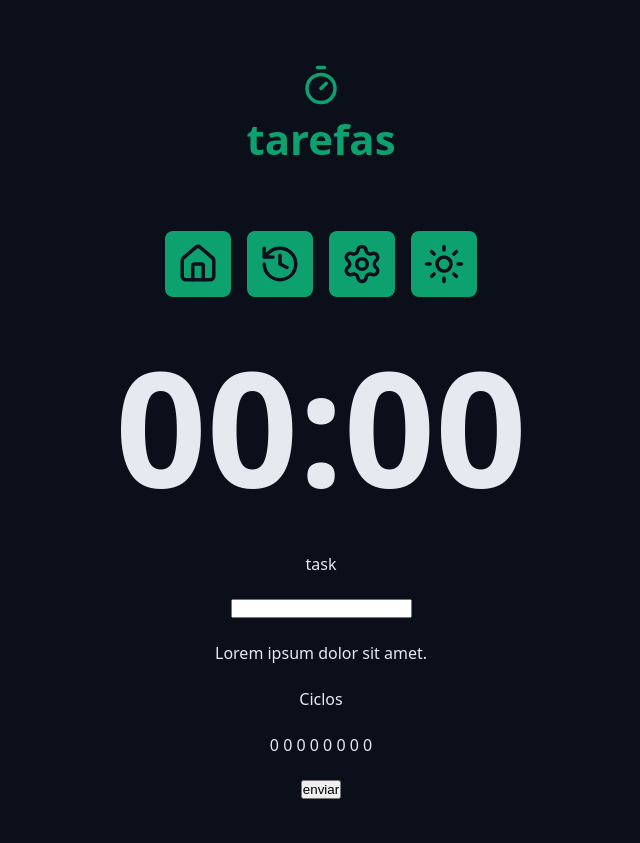
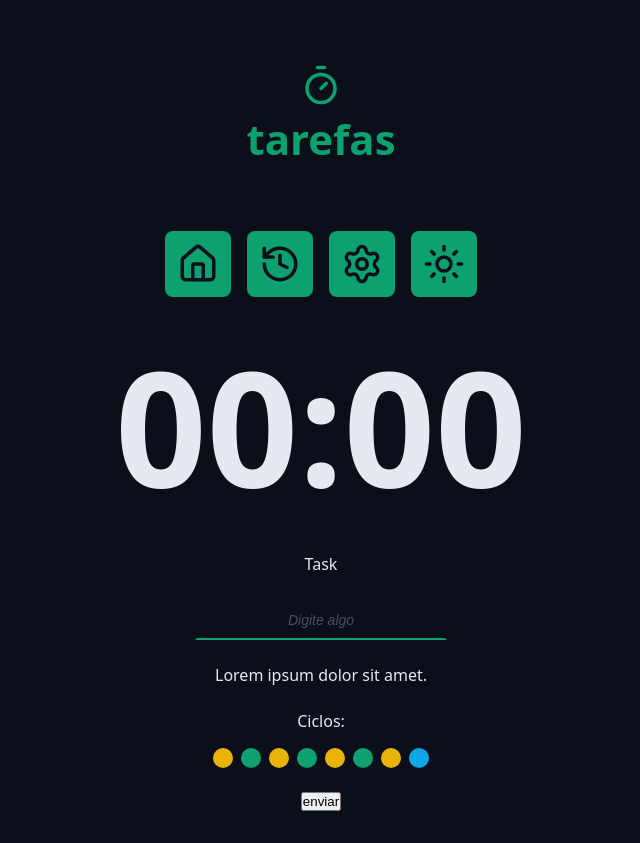
Before and after one commit to NetoResende/pomodoro-time, a React (Vite) app: page / in a window 1280 px wide. Shown: the whole page, without its empty margins (319-959 px from the left). Built offline with nearby package versions, Linux system fonts and the light colour scheme.

Commit message:
Adicionando estilos de css para input ativo, em foco e desativado, E criando componente Cycles com indicadores de ciclos do  pomodoro em cores

```diff
--- a/src/App.tsx
+++ b/src/App.tsx
@@ -5,6 +5,7 @@ import { CountDown } from "./component/countDown/index.tsx";
 import { DefaultInput } from "./component/defaultInput/index.tsx";
 import "./styles/theme.css";
 import "./styles/global.css";
+import { Cycles } from "./component/cycles/index.tsx";
 
 export interface AppProps {
   children: React.ReactNode;
@@ -25,14 +26,18 @@ export function App() {
       <Container>
         <form  className="form">
           <div className="formrow">
-            <DefaultInput type="text" id="MeuInput"/>
+            <DefaultInput
+              type="text"
+              id="MeuInput"
+              labelText= "Task"
+              placeholder='Digite algo'
+            />
           </div>
           <div className="formrow">
             <p>Lorem ipsum dolor sit amet.</p>
           </div>
           <div className="formrow">
-            <p>Ciclos</p>
-            <p>0 0 0 0 0 0 0 0</p>
+            <Cycles/>
           </div>
           <div className="formrow">
             <button type="button">enviar</button>
--- /dev/null
+++ b/src/component/cycles/Cycles.module.css
@@ -0,0 +1,30 @@
+.cycles {
+  display: flex;
+  flex-direction: column;
+  align-items: center;
+  justify-content: center;
+  gap: 1.6rem;
+}
+.cycleDots {
+  display: flex;
+  gap: .8rem;
+}
+
+.cycleDot {
+  width: 2rem;
+  height: 2rem;
+  background-color: var(--primary);
+  border-radius: 50%;
+}
+
+.workTime {
+  background: var(--warning);
+}
+
+.workBreakTime {
+  background: var(--primary);
+}
+
+.workLongTime {
+  background: var(--info);
+}
--- /dev/null
+++ b/src/component/cycles/index.tsx
@@ -0,0 +1,19 @@
+import styles from './Cycles.module.css'
+
+export function Cycles() {
+  return (
+    <div className={styles.cycles}>
+      <span>Ciclos:</span>
+      <div className={styles.cycleDots}>
+        <span className={`${styles.cycleDot} ${styles.workTime}`}></span>
+        <span className={`${styles.cycleDot} ${styles.workBreakTime}`}></span>
+        <span className={`${styles.cycleDot} ${styles.workTime}`}></span>
+        <span className={`${styles.cycleDot} ${styles.workBreakTime}`}></span>
+        <span className={`${styles.cycleDot} ${styles.workTime}`}></span>
+        <span className={`${styles.cycleDot} ${styles.workBreakTime}`}></span>
+        <span className={`${styles.cycleDot} ${styles.workTime}`}></span>
+        <span className={`${styles.cycleDot} ${styles.workLongTime}`}></span>
+      </div>
+    </div>
+  )
+}
--- /dev/null
+++ b/src/component/defaultInput/defaultInput.module.css
@@ -0,0 +1,27 @@
+.input {
+  background-color: transparent;
+  color: var(--text-default);
+  text-align: center;
+  font-size: 1.8rem;
+  padding: .8rem;
+
+  border: 2px solid transparent;
+  border-bottom: 2px solid var(--primary);
+  outline: none;
+  transition: all 0.1s ease-in-out;
+
+  &:focus {
+    border: 2px solid var(--primary);
+    border-radius: .8rem;
+  }
+  &::placeholder {
+    font-size: 1.4rem;
+    color: var(--gray-500);
+    font-style: italic;
+  }
+
+  &:disabled {
+    border-bottom: 0.2rem solid var(--disabled);
+    color: var(--text-muted);
+  }
+}
--- a/src/component/defaultInput/index.tsx
+++ b/src/component/defaultInput/index.tsx
@@ -1,10 +1,19 @@
-type defaultInputProps = { id: string } & React.ComponentProps<'input'> // intersection
+import styles from './defaultInput.module.css'
 
-export function DefaultInput({ id, type }: defaultInputProps){
+type defaultInputProps = {
+    id: string
+    labelText: string
+} & React.ComponentProps<'input'> // intersection
+
+export function DefaultInput({ id, type, labelText, ...rest }: defaultInputProps){
     return (
         <>
-            <label htmlFor={id}>task</label>
-            <input type={type} id={id} />
+            <label htmlFor={id}>{labelText}</label>
+            <input
+                className={styles.input}
+                type={type}
+                id={id}
+                {...rest} />
         </>
     )
 }
```
Also changed, not shown: src/component/defaultInput/styles.module.css (deleted, +0 -27 lines).
